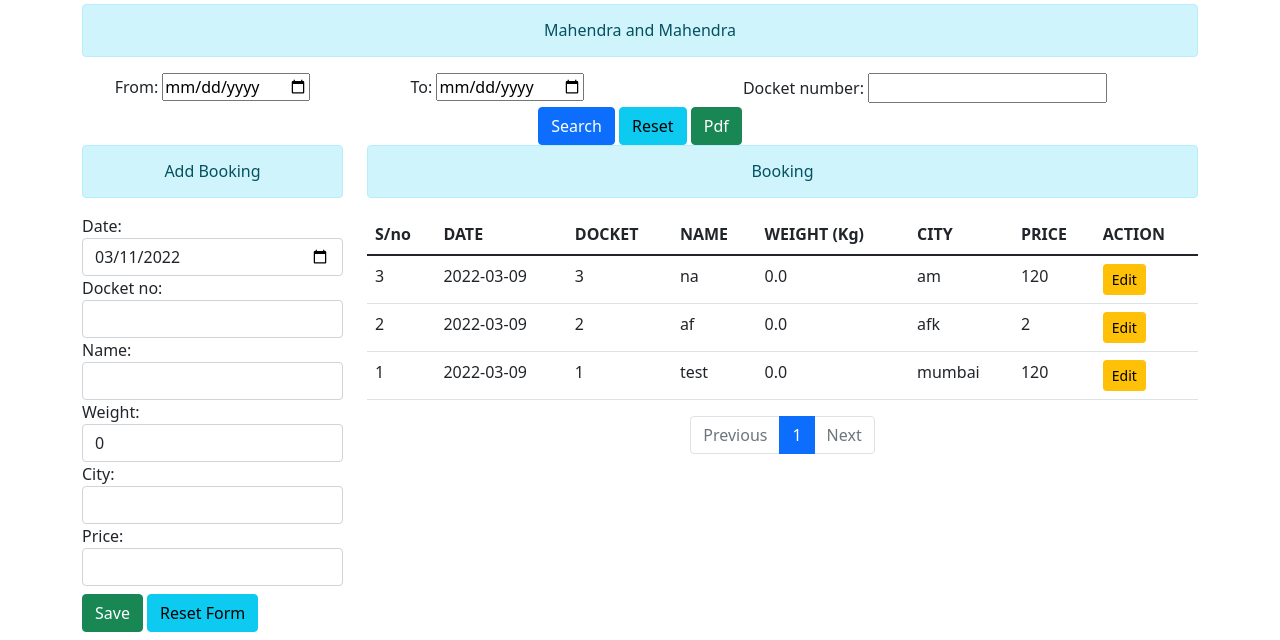
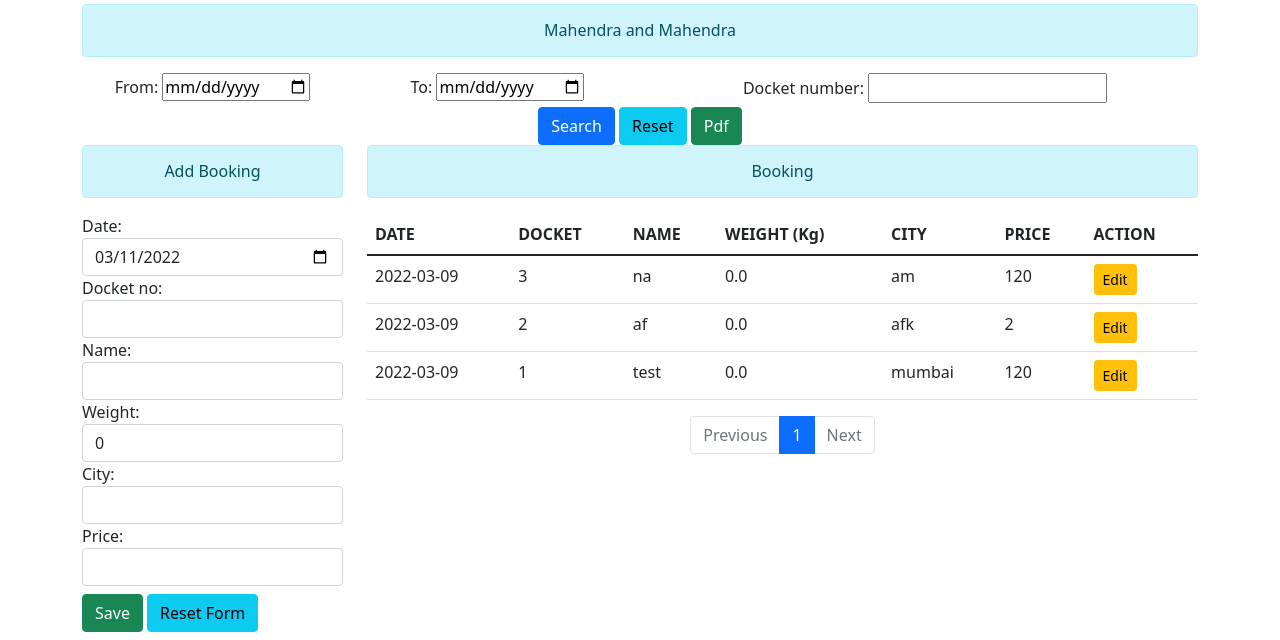
Before and after one commit to vc8006/awsmcs, a Django app: page /1/ in a window 1280 px wide. Shown: the part 56-696 px from the top of the page. Run offline with Django 4.2, Linux system fonts and the light colour scheme; a user stored in the database is signed in; data comes from the database, SQL or seed files in the repository; some libraries are stand-ins or nearby versions.

Commit message:
s/no removed

```diff
--- a/app/templates/app/ajax.html
+++ b/app/templates/app/ajax.html
@@ -67,7 +67,7 @@
                     x = data.mydata
                     for(i = 0;i<x.length;i++)
                     {
-                        output += "<tr><td>" + x[i].sno+"</td><td>"+x[i].date +"</td><td>" + x[i].docket_no +"</td><td>" + x[i].name +"</td><td>" + x[i].weight +"</td><td>" + x[i].city +"</td><td>" + x[i].price +"</td><td><input type='button' value='Edit' class='btn btn-warning btn-sm btn-edit' data-sid=" + x[i].id + ">"
+                        output += "<tr><td>" + x[i].date +"</td><td>" + x[i].docket_no +"</td><td>" + x[i].name +"</td><td>" + x[i].weight +"</td><td>" + x[i].city +"</td><td>" + x[i].price +"</td><td><input type='button' value='Edit' class='btn btn-warning btn-sm btn-edit' data-sid=" + x[i].id + ">"
                     }
                     $("#tbody").html(output);
                     $("#stuid").val("")
--- a/app/templates/app/home.html
+++ b/app/templates/app/home.html
@@ -48,7 +48,7 @@
   <table class="table table-hover">
     <thead>
         <tr>
-            <th scope="col">S/no</th>
+            <!-- <th scope="col">S/no</th> -->
             <th scope="col">DATE</th>
             <th scope="col">DOCKET</th>
             <th scope="col">NAME</th>
@@ -61,7 +61,6 @@
     <tbody id="tbody">
       {% for dat in searchresult %}
         <tr>
-            <td>{{dat.id}}</td>
             <td>{{dat.date|date:'Y-m-d'}}</td>
             <td>{{dat.docket_no}}</td>
             <td>{{dat.name}}</td>
@@ -104,7 +103,7 @@
 <table class="table table-hover">
     <thead>
         <tr>
-            <th scope="col">S/no</th>
+            <!-- <th scope="col">S/no</th> -->
             <th scope="col">DATE</th>
             <th scope="col">DOCKET</th>
             <th scope="col">NAME</th>
@@ -117,7 +116,6 @@
     <tbody id="tbody">
         {% for dat in data %}
         <tr>
-            <td> {{dat.sno}} </td>
             <td>{{dat.date|date:'Y-m-d'}}</td>
             <td>{{dat.docket_no}}</td>
             <td>{{dat.name}}</td>
```
